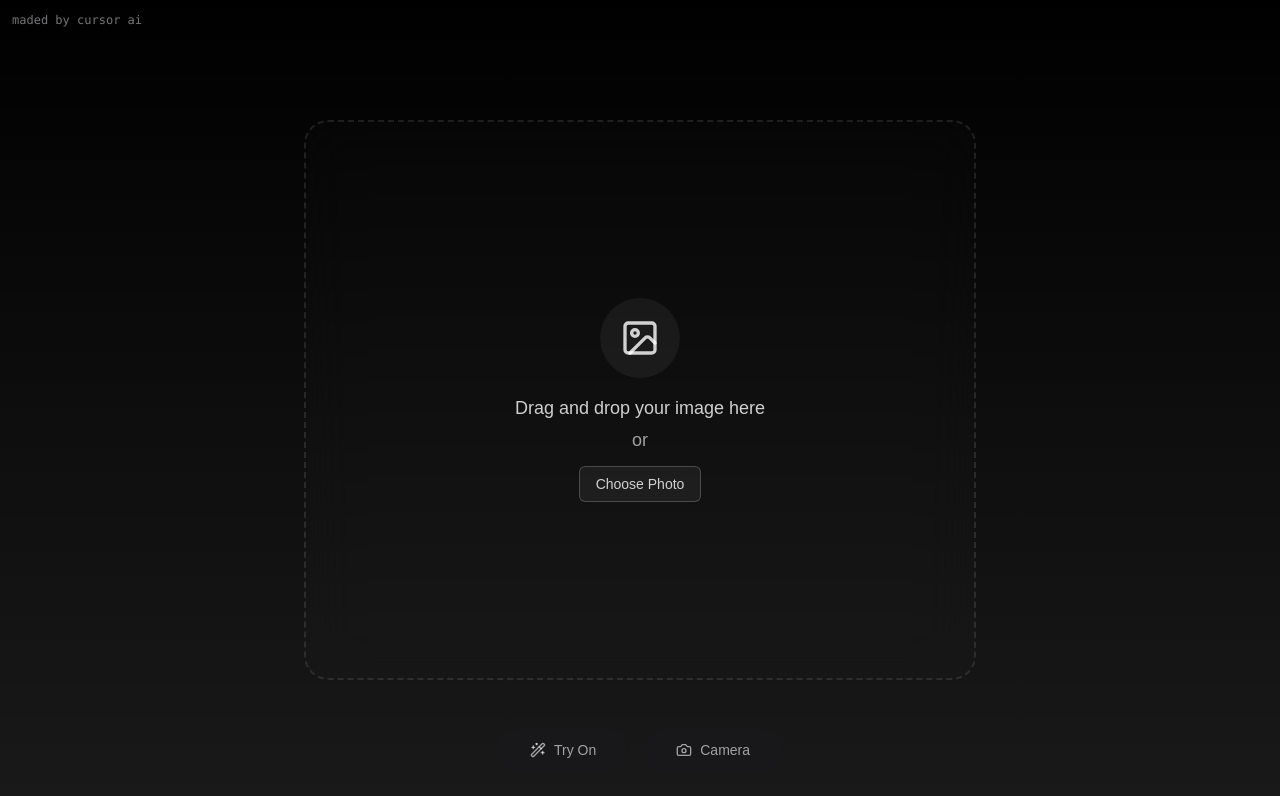
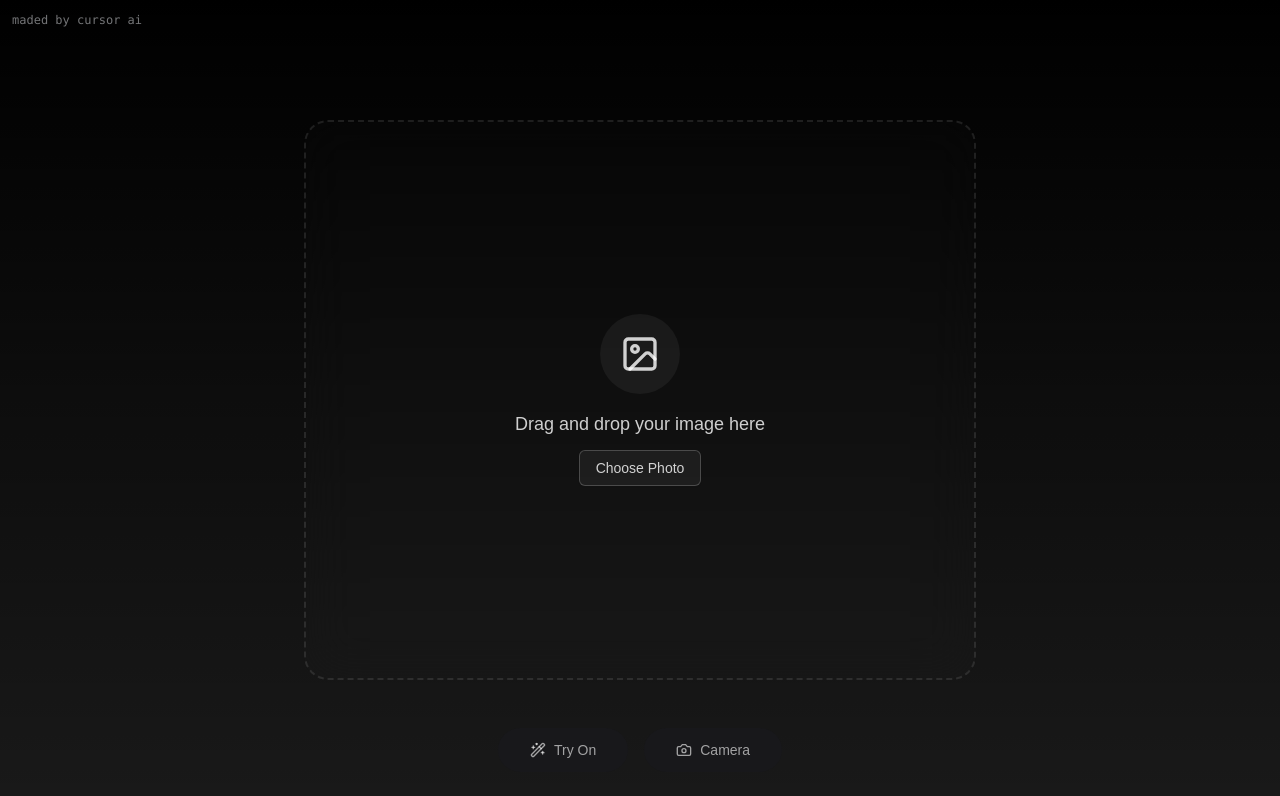
Before and after one commit to babyo77/polaroid, a Next.js app: page / in a window 1280 px wide. Shown: the top 796 px of the page. Built offline with nearby package versions, Linux system fonts and the light colour scheme; a web font is replaced by a local one.

Commit message:
Update polaroid-generator.tsx

```diff
--- a/components/layout/polaroid-generator.tsx
+++ b/components/layout/polaroid-generator.tsx
@@ -496,7 +496,7 @@ export default function PolaroidGenerator() {
                       <p className="text-lg font-medium text-white/80">
                         Drag and drop your image here
                       </p>
-                      <p className="text-lg text-white/60">or</p>
+                      {/* <p className="text-lg text-white/60">or</p> */}
                       <div className="flex gap-2 justify-center">
                         <Button
                           variant="outline"
```
